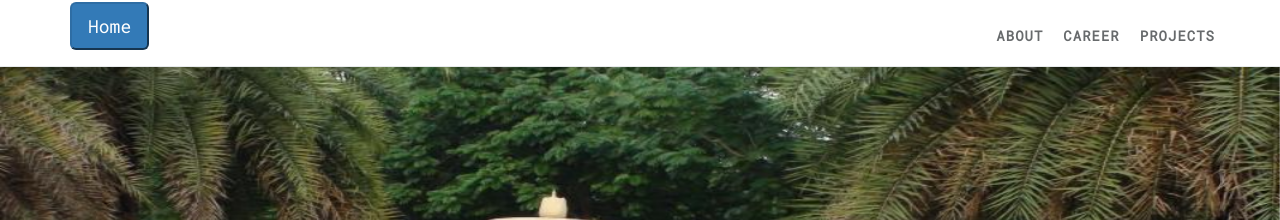
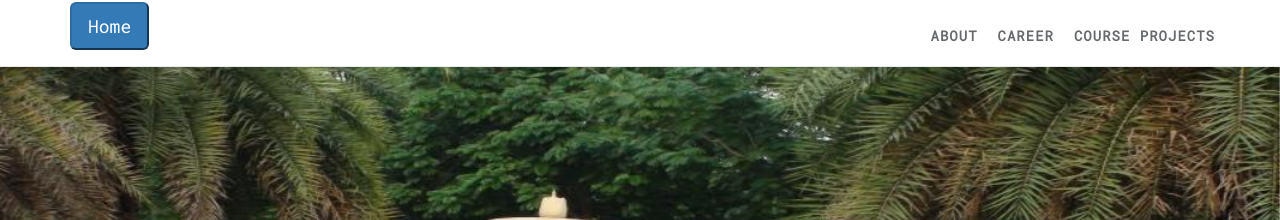
Before and after one commit to koriavinash1/test-website, a Jekyll site: the page built from index.html, in a window 1280 px wide. Shown: the top 220 px of the page. Built offline with Jekyll 4.4.1, drawn with Linux system fonts in a browser that asks for light colours; nearby versions of some CDN libraries; some web fonts are replaced; library files that are not in the unit come from our copies; comment, search, counter and statistics services are not loaded; some of the changed lines change nothing that is shown.

Commit message:
project tab

```diff
--- a/_config.yml
+++ b/_config.yml
@@ -33,8 +33,8 @@ sections:
   - id: "career"
     name: "Career"
     tpl: "timeline.html"
-  - id: "Course projects"
-    name: "Projects"
+  - id: "courseprojects"
+    name: "Course Projects"
     tpl: "projects.html"
 
 # google analytics
```
